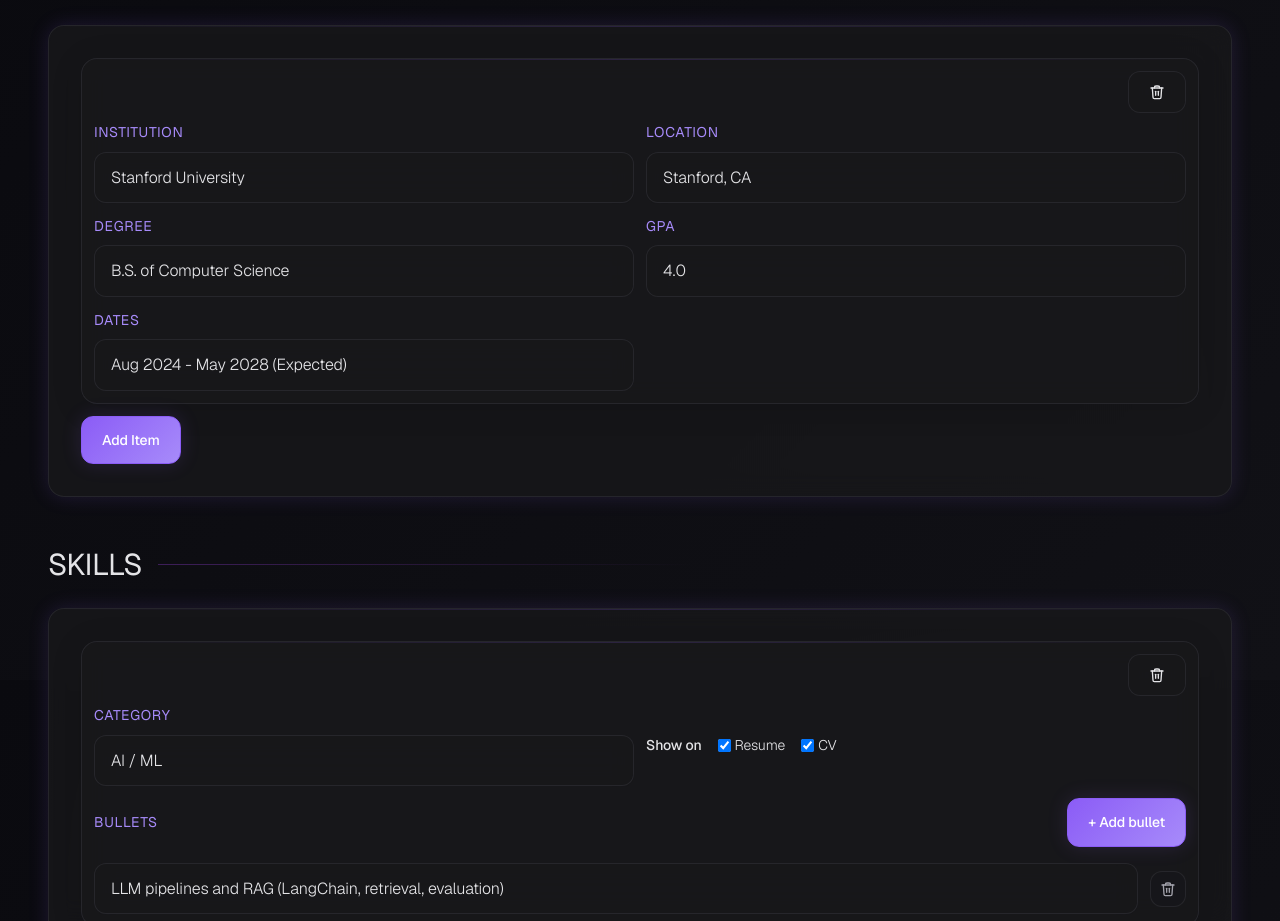
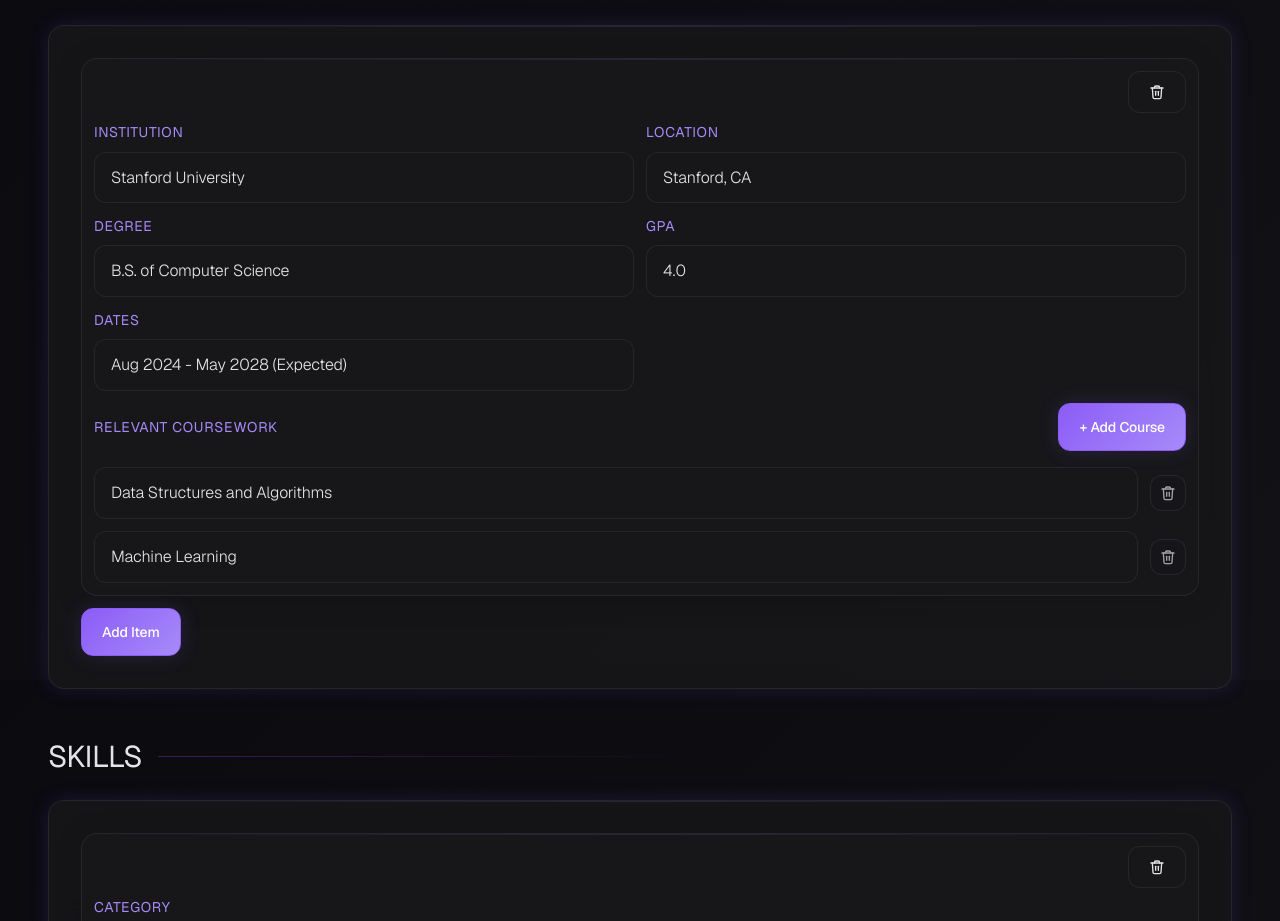
Before and after one commit to karthikcsq/resume-cv-creator, a Next.js app: page / in a window 1280 px wide. Shown: the part 920-1841 px from the top of the page. Built offline with nearby package versions, Linux system fonts and the light colour scheme; no server answers.

Commit message:
new frontend to support coursework

```diff
--- a/src/app/page.tsx
+++ b/src/app/page.tsx
@@ -10,6 +10,7 @@
   degree: string;
   gpa: string;
   dates: string;
+  coursework?: string[];
 };
 type SkillItem = { category: string; bullets: string[]; show_on: ShowOn };
 type ExperienceItem = {
@@ -55,6 +56,7 @@
       degree: "B.S. of Computer Science",
       gpa: "4.0",
       dates: "Aug 2024 - May 2028 (Expected)",
+      coursework: ["Data Structures and Algorithms", "Machine Learning"],
     },
   ],
   skills: [
@@ -326,6 +328,7 @@
       degree: asString(e?.degree, ""),
       gpa: asString(e?.gpa, ""),
       dates: asString(e?.dates, ""),
+      coursework: asStringArray(e?.coursework),
     }));
   }
 
@@ -409,6 +412,7 @@
                       degree: "",
                       gpa: "",
                       dates: "",
+                      coursework: [],
                     },
                   ],
                   skills: [
@@ -554,8 +558,10 @@
               degree: "",
               gpa: "",
               dates: "",
+              coursework: [],
             }}
             render={(item, setItem) => (
+              <div className="space-y-3">
                 <div className="grid sm:grid-cols-2 gap-3">
                   <TextInput
                     label="Institution"
@@ -582,6 +588,14 @@
                     value={item.dates}
                     onChange={(v) => setItem({ ...item, dates: v })}
                     placeholder="Aug 2024 - May 2028"
+                  />
+                </div>
+                <ArrayOfTextInputs
+                  label="Relevant Coursework"
+                  items={item.coursework || []}
+                  addLabel="Add Course"
+                  placeholder="e.g., Data Structures and Algorithms"
+                  onChange={(coursework) => setItem({ ...item, coursework })}
                 />
               </div>
             )}
```
Lines whose indentation alone changed are shown as unchanged.
